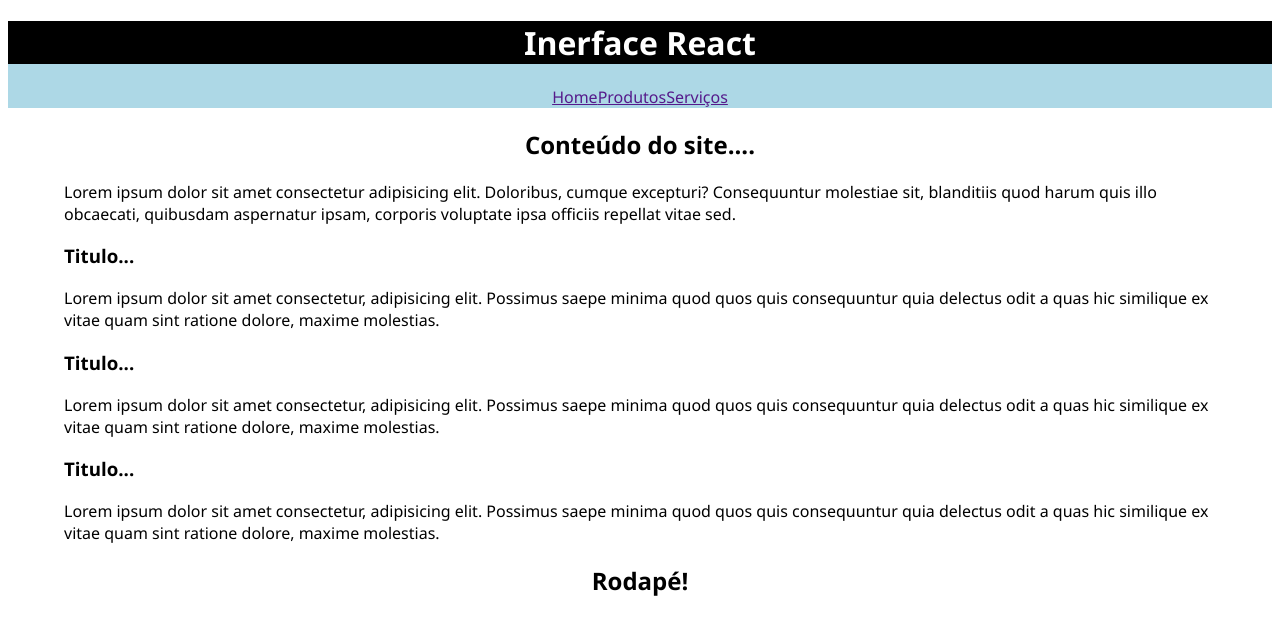
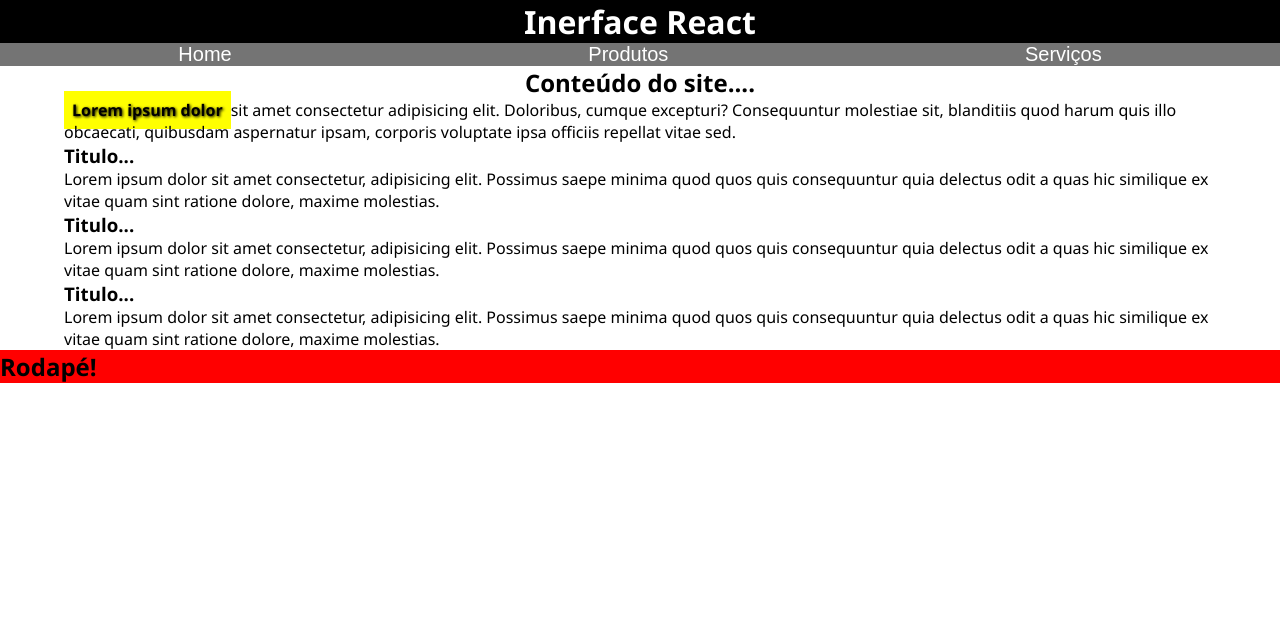
Before and after one commit to PallomaHortencio/meu-app, a React (Create React App) app: page / in a window 1280 px wide. Shown: the top 634 px of the page. Built offline with nearby package versions, Linux system fonts and the light colour scheme.

Commit message:
Menu css

```diff
--- a/src/App.jsx
+++ b/src/App.jsx
@@ -1,6 +1,6 @@
-import Cabecalho from "./components/layout/Cabecalho";
-import Conteudo from "./components/layout/Conteudo";
-import Rodape from "./components/layout/Rodape";
+import Cabecalho from "./components/layout/Cabecalho/Cabecalho";
+import Conteudo from "./components/layout/Conteudo/Conteudo";
+import Rodape from "./components/layout/Rodape/Rodape";
 
 // function App() função mais antiga
 // função mais moderna
--- a/src/components/layout/Cabecalho.jsx
+++ b/src/components/layout/Cabecalho/Cabecalho.jsx
@@ -1,4 +1,4 @@
-import Menu from "../../Menu";
+import Menu from "../Menu/Menu";
 
 /* Objeto de estilos CSS */
 const estilos = {
--- a/src/components/layout/Conteudo.css
+++ /dev/null
@@ -1,8 +0,0 @@
-main {
-  width: 90vw;
-  margin: auto;
-}
-
-.subtitulo {
-  text-align: center;
-}
--- a/src/components/layout/Conteudo.jsx
+++ /dev/null
@@ -1,27 +0,0 @@
-import Artigo from "../Artigo";
-import "./Conteudo.css";
-
-const Conteudo = () => {
-  return (
-    <>
-      <main>
-        {/* Aqui é comentario de jsx */}
-        <section>
-          <h2 className="subtitulo">Conteúdo do site....</h2>
-          <p>
-            Lorem ipsum dolor sit amet consectetur adipisicing elit. Doloribus,
-            cumque excepturi? Consequuntur molestiae sit, blanditiis quod harum
-            quis illo obcaecati, quibusdam aspernatur ipsam, corporis voluptate
-            ipsa officiis repellat vitae sed.
-          </p>
-
-          <Artigo />
-          <Artigo />
-          <Artigo />
-        </section>
-      </main>
-    </>
-  );
-};
-
-export default Conteudo;
--- /dev/null
+++ b/src/components/layout/Conteudo/Conteudo.jsx
@@ -0,0 +1,30 @@
+import Artigo from "../../Artigo";
+import estilos from "./Conteudo.module.css";
+
+const Conteudo = () => {
+  return (
+    <>
+      <main>
+        {/* Aqui é comentario de jsx */}
+        <section>
+          <h2 className={estilos.subtitulo}>Conteúdo do site....</h2>
+          <p>
+            <span className={`${estilos.destaque} ${estilos.sombraTexto}`}>
+              Lorem ipsum dolor
+            </span>
+            sit amet consectetur adipisicing elit. Doloribus, cumque excepturi?
+            Consequuntur molestiae sit, blanditiis quod harum quis illo
+            obcaecati, quibusdam aspernatur ipsam, corporis voluptate ipsa
+            officiis repellat vitae sed.
+          </p>
+
+          <Artigo />
+          <Artigo />
+          <Artigo />
+        </section>
+      </main>
+    </>
+  );
+};
+
+export default Conteudo;
--- /dev/null
+++ b/src/components/layout/Conteudo/Conteudo.module.css
@@ -0,0 +1,18 @@
+main {
+  width: 90vw;
+  margin: auto;
+}
+
+.subtitulo {
+  text-align: center;
+}
+
+.destaque {
+  background-color: yellow;
+  font-weight: bold;
+  padding: 0.5rem;
+}
+
+.sombraTexto {
+  text-shadow: black 1px 1px 3px;
+}
--- a/src/Menu.jsx
+++ b/src/components/layout/Menu/Menu.jsx
@@ -1,10 +1,12 @@
+import estilos from "./Menu.module.css";
+
 const Menu = () => {
   return (
-    <main>
+    <nav>
       <a href="">Home</a>
       <a href="">Produtos</a>
       <a href="">Serviços</a>
-    </main>
+    </nav>
   );
 };
 
--- /dev/null
+++ b/src/components/layout/Menu/Menu.module.css
@@ -0,0 +1,18 @@
+* {
+  margin: 0;
+  padding: 0;
+}
+
+a {
+  text-decoration: none;
+  font-size: 20px;
+  color: white;
+  display: flex;
+  font-family: Arial, Helvetica, sans-serif;
+}
+
+nav {
+  display: flex;
+  background-color: rgb(116, 116, 116);
+  justify-content: space-around;
+}
--- a/src/components/layout/Rodape.jsx
+++ /dev/null
@@ -1,9 +0,0 @@
-const Rodape = () => {
-  return (
-    <footer>
-      <h2 className="subtitulo">Rodapé!</h2>
-    </footer>
-  );
-};
-
-export default Rodape;
--- /dev/null
+++ b/src/components/layout/Rodape/Rodape.jsx
@@ -0,0 +1,10 @@
+import estilos from "./Rodape.module.css";
+const Rodape = () => {
+  return (
+    <footer>
+      <h2 className={estilos.subtitulo}>Rodapé!</h2>
+    </footer>
+  );
+};
+
+export default Rodape;
--- /dev/null
+++ b/src/components/layout/Rodape/Rodape.module.css
@@ -0,0 +1,3 @@
+.subtitulo {
+  background-color: red;
+}
```
